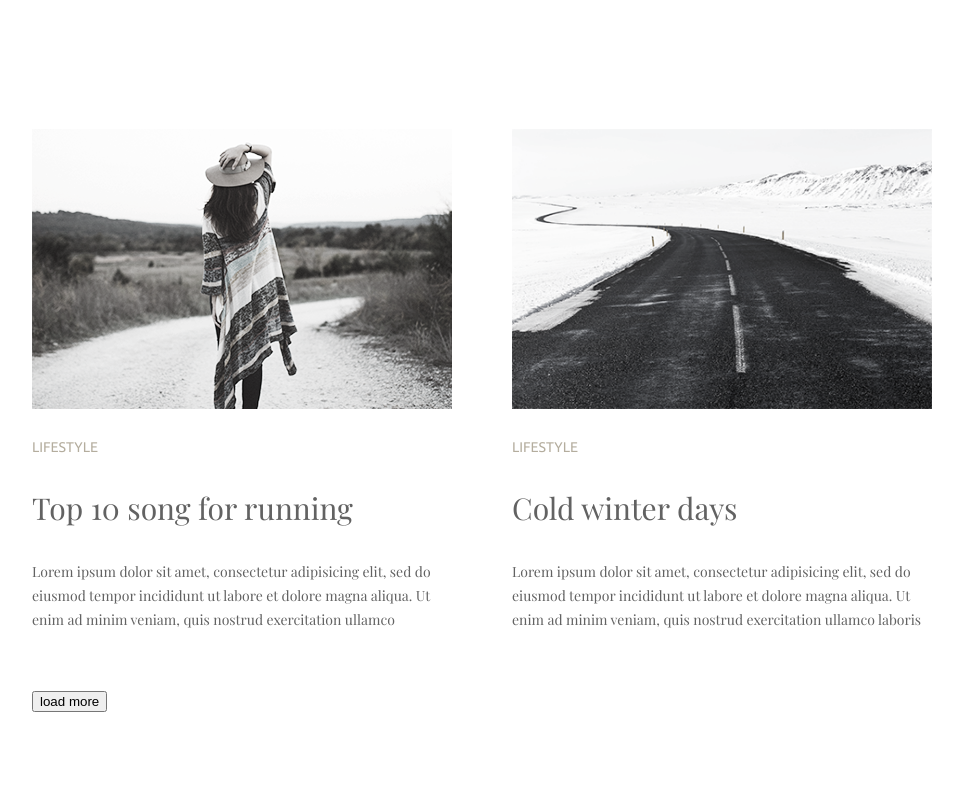
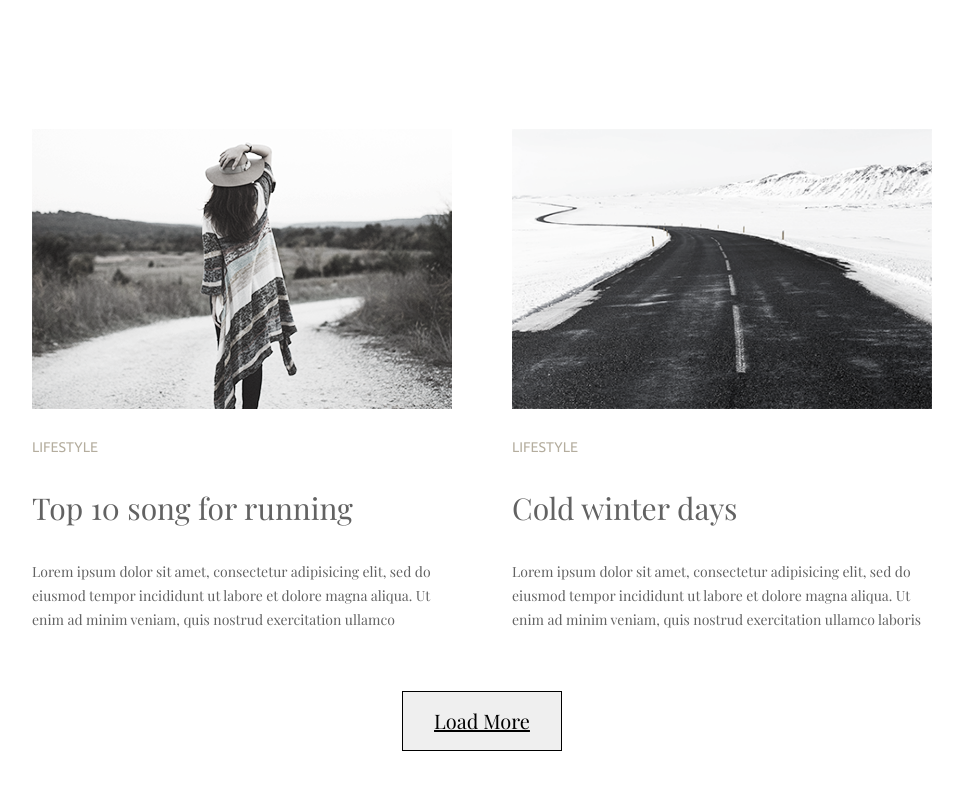
Before and after one commit to arselfie/FS11, a plain HTML site: page hw3/index.html in a window 1280 px wide. Shown: the part 1373-2162 px from the top of the page, without its empty margins (158-1121 px from the left). Before the commit the page ends 2085 px from the top, so only its background shows below. Drawn offline with nearby package versions, Linux system fonts and the light colour scheme.

Commit message:
change place for button

```diff
--- a/hw3/index.html
+++ b/hw3/index.html
@@ -107,7 +107,9 @@
         </p>
       </article>
     </div>
-      <button class="knopka">load more</button>
+    <button class="button">
+      <a href="#">Load more</a>
+  </button>
     </main>
   </body>
 </html>
```
